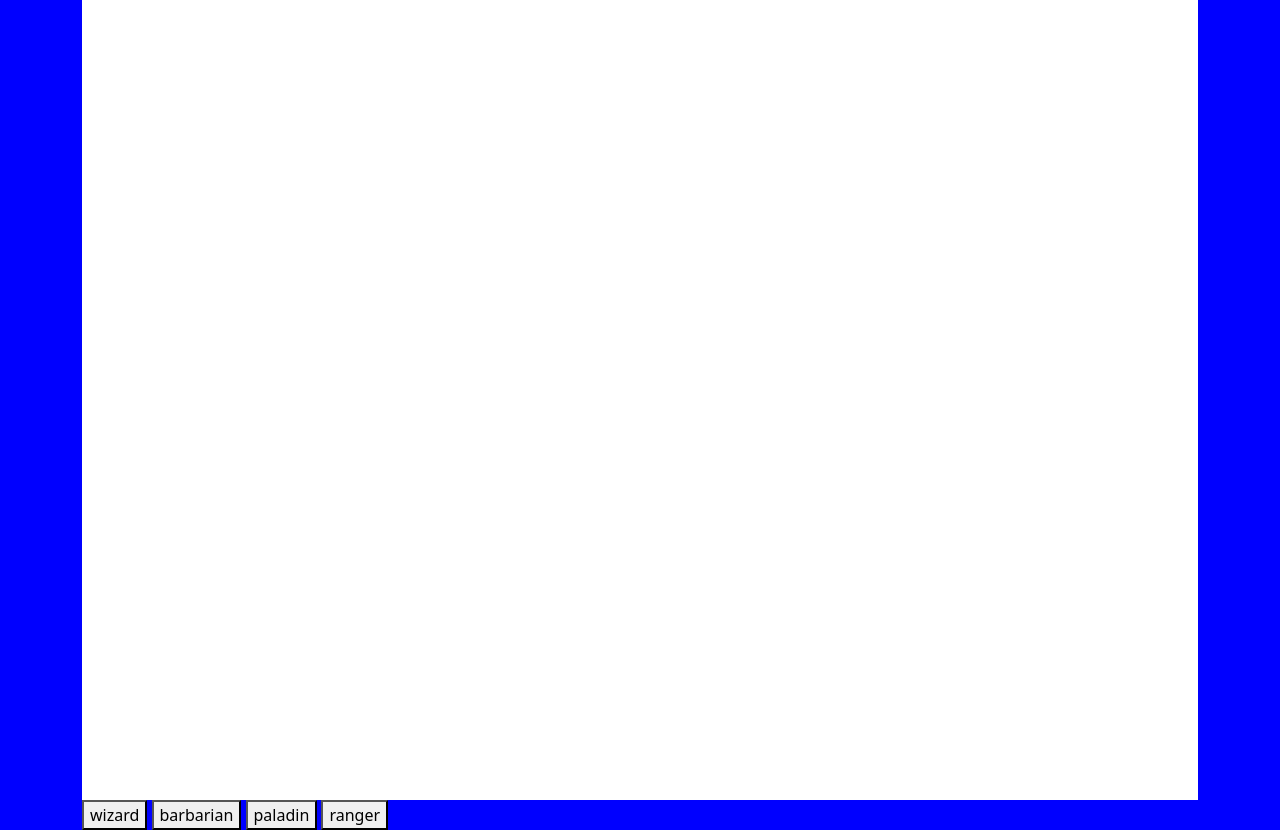
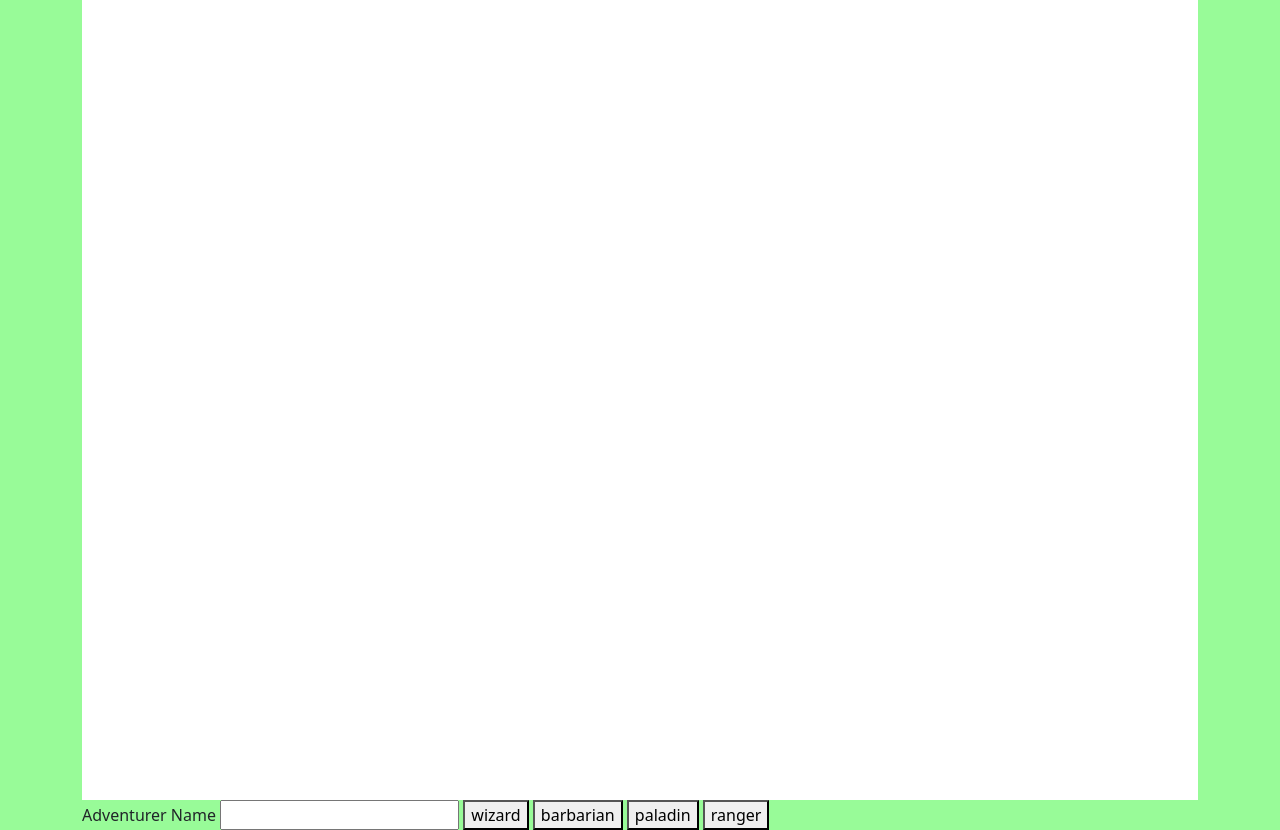
Before and after one commit to JLEWilson/RPG-functional-programming, a website built with webpack: page src/index.html in a window 1280 px wide. Built offline with nearby package versions, Linux system fonts and the light colour scheme.

Commit message:
add name entry
Co-authored-by: Jacob Wilson <jacobleeeugenewilson@gmail.com>
Co-authored-by: Matt Casperson <mc.casperson@gmail.com>
Co-authored-by: Albert Lee <leesga8@gmail.com>

```diff
--- a/src/css/styles.css
+++ b/src/css/styles.css
@@ -1,5 +1,5 @@
 body {
-  background-color: blue;
+  background-color: palegreen;
 }
 
 #text-display-area {
--- a/src/index.html
+++ b/src/index.html
@@ -12,7 +12,8 @@
 
     </div>
     <div id="role-selection">
-
+      <label for="player-name">Adventurer Name</label>
+      <input type="text" maxlength="16" id="player-name" name="player-name">
     </div>
   </div>
 </body>
--- a/src/index.js
+++ b/src/index.js
@@ -3,16 +3,18 @@ import 'bootstrap/dist/css/bootstrap.min.css';
 import './css/styles.css';
 import $ from 'jquery';
 import * as entities from './js/entities.js';
+import * as states from './js/states.js';
 
-let player = {};
+let player;
 const enemy = entities.goblin;
 let gameOver = false;
 
 //this is document ready
 $(() => {
-  $("#role-selection").html(populateCharacterSelect(entities.roleSelection));
+  $("#role-selection").append(populateCharacterSelect(entities.roleSelection));
   $(".role-button").on("click", function() {
     player = entities.roleSelection[$(this).prop("id")];
+    player(states.setPropToValue("name")($("#player-name").val()));
     $("#role-selection").hide();
     $("#button-area").show();
     doButtonStuffUponRoleSelect();
```
